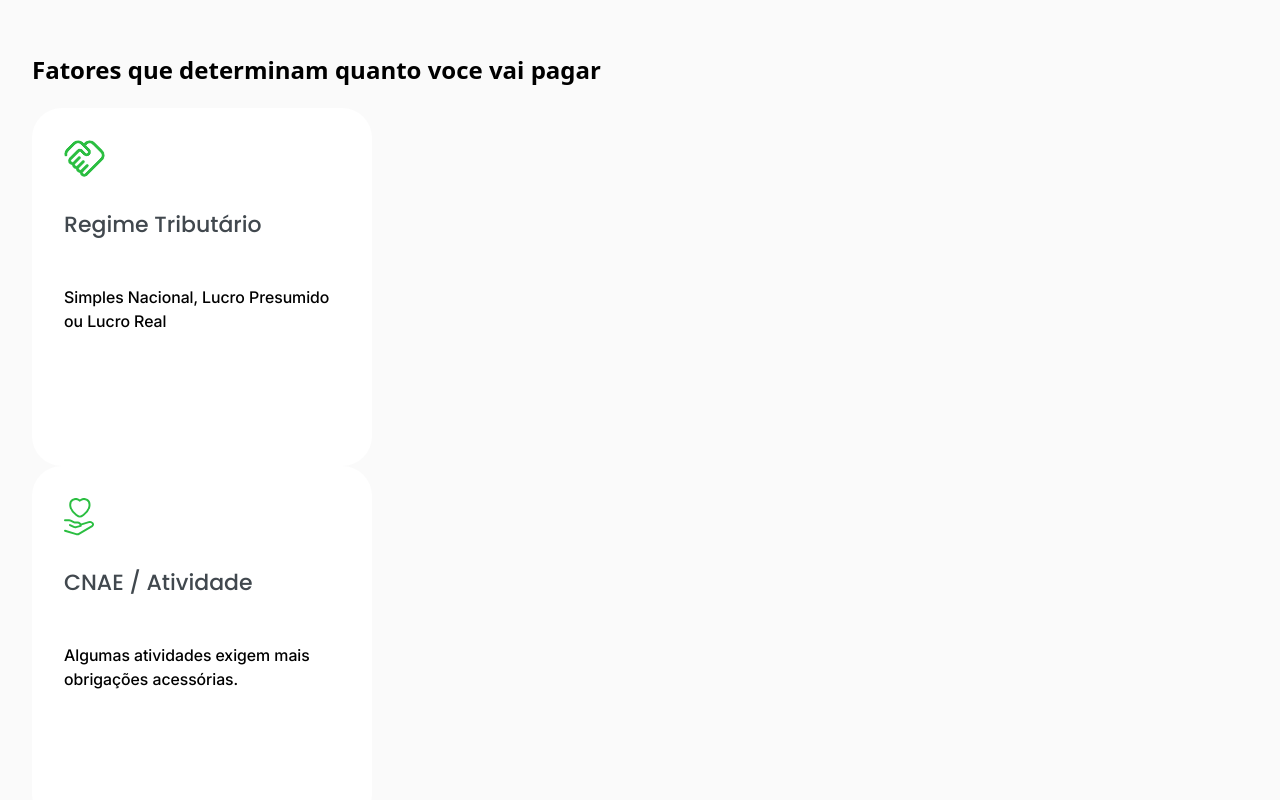
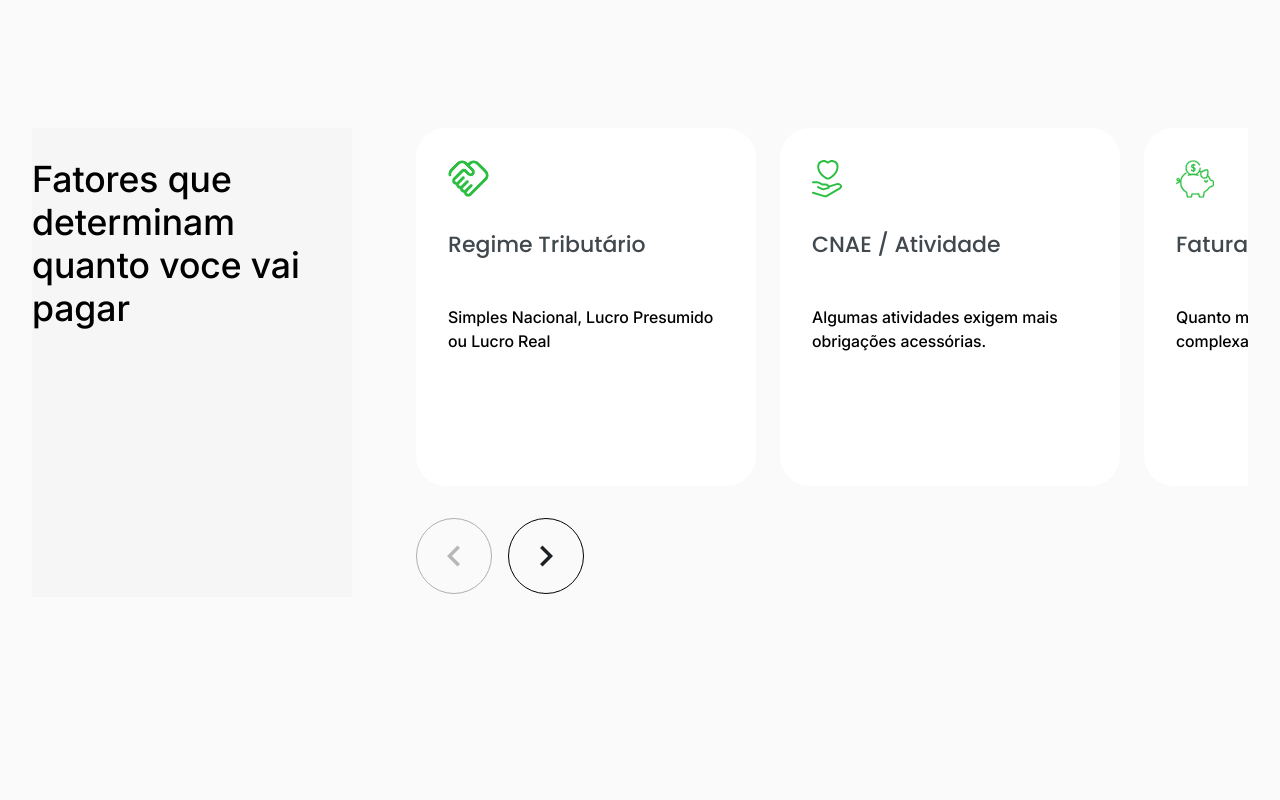
Before and after one commit to gusholz/desafio-front-end, a React (Vite) app: page / in a window 1280 px wide. Shown: the top 800 px of the page. Built offline with nearby package versions, Linux system fonts and the light colour scheme.

Commit message:
feat: add style and `chevron` behavior to `PaymentDetails` page

```diff
--- a/src/pages/paymentDetails/PaymentDetails.jsx
+++ b/src/pages/paymentDetails/PaymentDetails.jsx
@@ -1,13 +1,39 @@
 import Card from "../../components/Card/Card";
 import ChevronButton from "../../components/ChevronButton/ChevronButton";
+import styles from "./PaymentDetails.module.css";
+import { useState } from "react";
+
+const CARD_WIDTH = 276;
+const GAP = 24;
 
 export default function PaymentDetails() {
+  const [index, setIndex] = useState(0);
+
+  const maxIndex = 2;
+
+  const handleNext = () => {
+    setIndex((prev) => Math.min(prev + 1, maxIndex));
+  };
+
+  const handlePrev = () => {
+    setIndex((prev) => Math.max(prev - 1, 0));
+  };
+
   return (
-    <section>
-      <div className="content">
-        <h1>Fatores que determinam quanto voce vai pagar</h1>
+    <section className={styles.paymentDetails}>
+      <div className={styles.titleWrapper}>
+        <h1 className={styles.title}>
+          Fatores que determinam quanto voce vai pagar
+        </h1>
       </div>
-      <div className="cardsContainer">
+
+      <div className={styles.carousel}>
+        <div
+          className={styles.cardsContainer}
+          style={{
+            transform: `translateX(-${index * (CARD_WIDTH + GAP)}px)`,
+          }}
+        >
           <Card
             iconSrc={"src/assets/icons/handshake.svg"}
             mainText={"Regime Tributário"}
@@ -29,9 +55,18 @@ export default function PaymentDetails() {
             subText={"Quanto maior o volume, mais complexa a gestão."}
           />
         </div>
-      <div>
-        <ChevronButton isFlipped={true} action={() => {}} />
-        <ChevronButton isFlipped={false} action={() => {}} />
+        <div className={styles.controls}>
+          <ChevronButton
+            isFlipped={true}
+            action={handlePrev}
+            isDisabled={index === 0}
+          />
+          <ChevronButton
+            isFlipped={false}
+            action={handleNext}
+            isDisabled={index === maxIndex}
+          />
+        </div>
       </div>
     </section>
   );
--- /dev/null
+++ b/src/pages/paymentDetails/PaymentDetails.module.css
@@ -0,0 +1,44 @@
+.paymentDetails {
+  display: flex;
+  gap: 64px;
+  padding: 96px 0;
+}
+
+.carousel {
+  display: flex;
+  flex-direction: column;
+  align-items: flex-start;
+  gap: 32px;
+  overflow: hidden;
+}
+
+.viewport {
+  overflow: hidden;
+  width: 900px;
+}
+
+.cardsContainer {
+  display: flex;
+  gap: 24px;
+  transition: transform 0.4s ease;
+  will-change: transform;
+}
+
+.titleWrapper {
+  width: 550px;
+  background-color: #f6f6f6;
+  z-index: 2;
+}
+
+.title {
+  font-size: 36px;
+  font-weight: 500;
+  font-family: "Inter";
+  line-height: 1.2;
+}
+
+.controls {
+  display: flex;
+  justify-content: center;
+  gap: 16px;
+}
```
Lines whose indentation alone changed are shown as unchanged.
